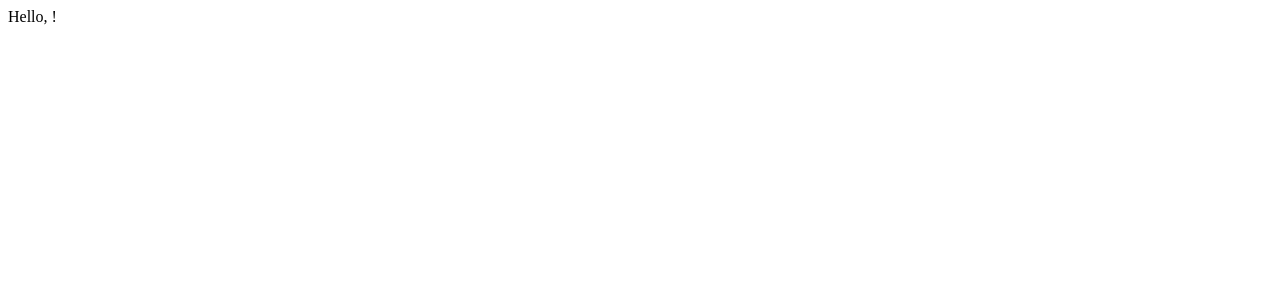
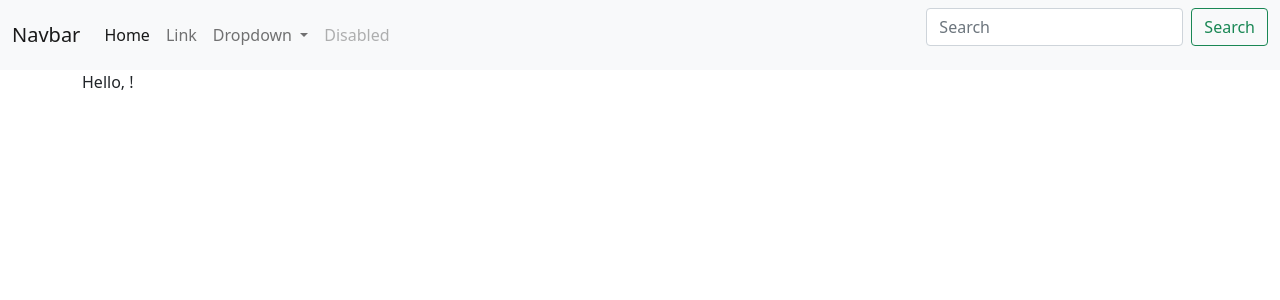
Before and after one commit to joelghill/whispr, a Django app: page /home/ in a window 1280 px wide. Before the commit the part shown is almost empty. Shown: the top 300 px of the page. Run offline with Django 3.2, Linux system fonts and the light colour scheme.

Commit message:
Added bootstrap and nav bar to home

```diff
--- a/whispr_app/templates/home.html
+++ b/whispr_app/templates/home.html
@@ -1,3 +1,51 @@
-<div>
+<head>
+    <!-- Required meta tags -->
+    <meta charset="utf-8">
+    <meta name="viewport" content="width=device-width, initial-scale=1">
+
+    <!-- Bootstrap CSS -->
+    <link href="https://cdn.jsdelivr.net/npm/bootstrap@5.0.0-beta3/dist/css/bootstrap.min.css" rel="stylesheet" integrity="sha384-eOJMYsd53ii+scO/bJGFsiCZc+5NDVN2yr8+0RDqr0Ql0h+rP48ckxlpbzKgwra6" crossorigin="anonymous">
+    <script src="https://cdn.jsdelivr.net/npm/bootstrap@5.0.0-beta3/dist/js/bootstrap.bundle.min.js" integrity="sha384-JEW9xMcG8R+pH31jmWH6WWP0WintQrMb4s7ZOdauHnUtxwoG2vI5DkLtS3qm9Ekf" crossorigin="anonymous"></script>
+    <title>Home</title>
+</head>
+
+<nav class="navbar navbar-expand-lg navbar-light bg-light">
+  <div class="container-fluid">
+    <a class="navbar-brand" href="#">Navbar</a>
+    <button class="navbar-toggler" type="button" data-bs-toggle="collapse" data-bs-target="#navbarSupportedContent" aria-controls="navbarSupportedContent" aria-expanded="false" aria-label="Toggle navigation">
+      <span class="navbar-toggler-icon"></span>
+    </button>
+    <div class="collapse navbar-collapse" id="navbarSupportedContent">
+      <ul class="navbar-nav me-auto mb-2 mb-lg-0">
+        <li class="nav-item">
+          <a class="nav-link active" aria-current="page" href="#">Home</a>
+        </li>
+        <li class="nav-item">
+          <a class="nav-link" href="#">Link</a>
+        </li>
+        <li class="nav-item dropdown">
+          <a class="nav-link dropdown-toggle" href="#" id="navbarDropdown" role="button" data-bs-toggle="dropdown" aria-expanded="false">
+            Dropdown
+          </a>
+          <ul class="dropdown-menu" aria-labelledby="navbarDropdown">
+            <li><a class="dropdown-item" href="#">Action</a></li>
+            <li><a class="dropdown-item" href="#">Another action</a></li>
+            <li><hr class="dropdown-divider"></li>
+            <li><a class="dropdown-item" href="#">Something else here</a></li>
+          </ul>
+        </li>
+        <li class="nav-item">
+          <a class="nav-link disabled" href="#" tabindex="-1" aria-disabled="true">Disabled</a>
+        </li>
+      </ul>
+      <form class="d-flex">
+        <input class="form-control me-2" type="search" placeholder="Search" aria-label="Search">
+        <button class="btn btn-outline-success" type="submit">Search</button>
+      </form>
+    </div>
+  </div>
+</nav>
+
+<div class="container-md">
     Hello, {{ request.user.username }}!
 </div>
```
